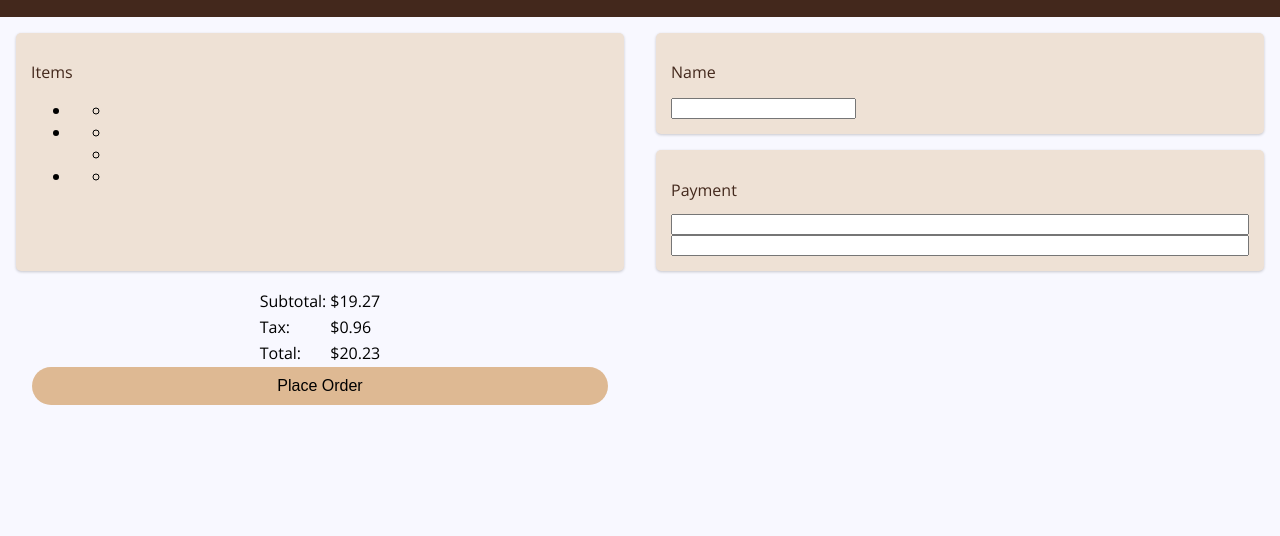
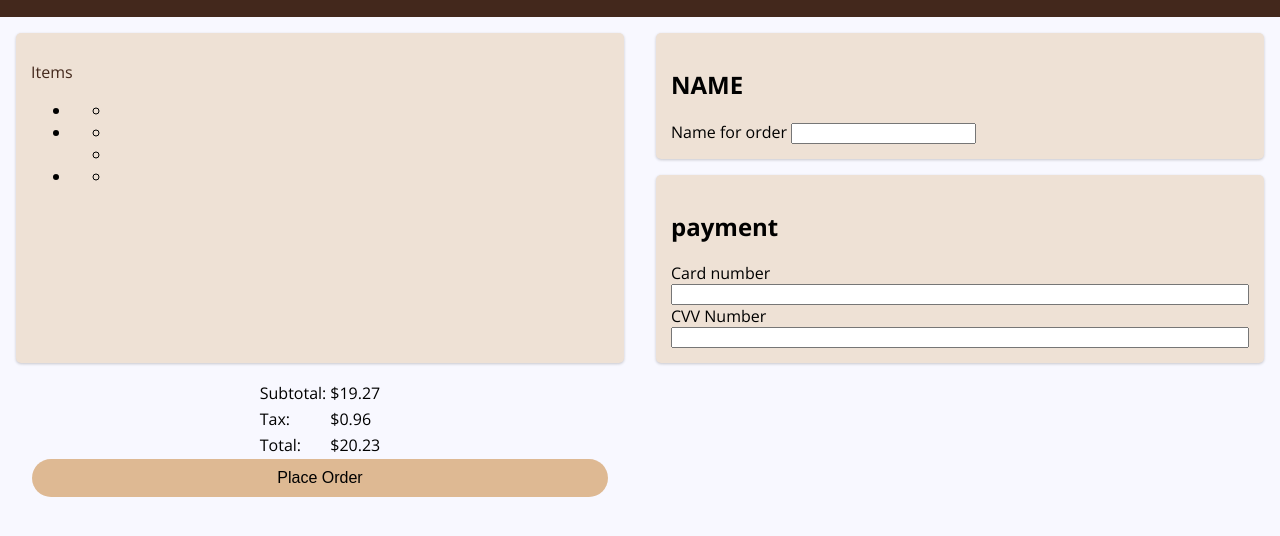
Before and after one commit to WebDevSiDotCom/coffee-page, a plain HTML site: page index.html in a window 1280 px wide. Shown: the part 80-616 px from the top of the page. Drawn offline with nearby package versions, Linux system fonts and the light colour scheme.

Commit message:
Update index.html
added more classes, ids and labels to index.html

```diff
--- a/index.html
+++ b/index.html
@@ -52,14 +52,23 @@
 
         <section class="payment">
             <div class="name-box box">
-                <h2 class="header-title">Name</h2>
-                <input id="name" type="text">
+                <h2 class="box-title">NAME</h2>
+                    <div class="input-group">
+                        <label class="user-input-label" for="name">Name for order</label>
+                        <input type="text">
+                    </div>
             </div>
+
             <div class="cc-box box">
-                <h2 class="header-title">Payment</h2>
-                <input id="card-number" type="text" required>
-                <input id="cvv-number" type="text" required>
+                <h2 class="box-title">payment</h2>
+                    <div class="input-group"></div>
+                        <label class="user-input-label" for="cc">Card number</label>
+                        <input type="text" class="user-input" id="cc" required>
+                        <label class="user-input-label" for="cvv">CVV Number</label>
+                        <input type="text" class="user-input short-input" id="cvv" required>
+                    </div>
             </div>
+
         </section>
 
         <section class="total">
--- a/style.css
+++ b/style.css
@@ -47,6 +47,7 @@ nav {
         "order payment"
         "total total";
     grid-template-columns: 1fr 1fr;
+    grid-template-rows: auto;
 }
 
 .cc-box {
```
